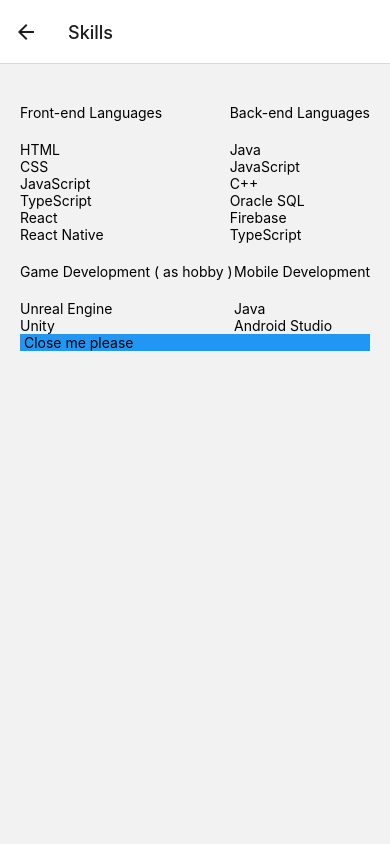
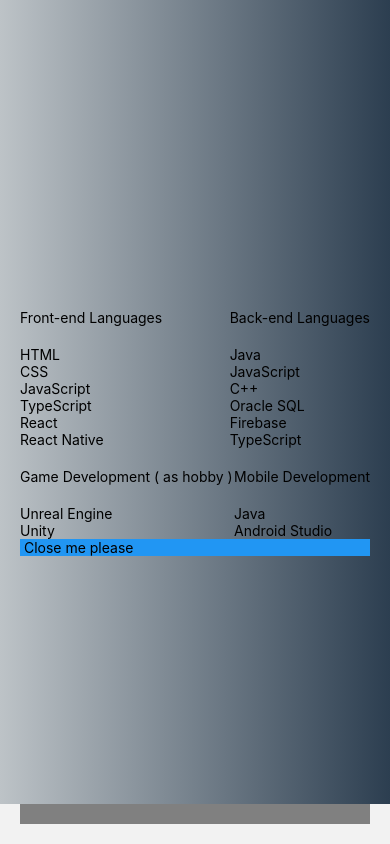
Before and after one commit to PlayerProgramming/HenryPortfolio, a React Native app: screen /Skills in a window 390 px wide. Built offline with nearby package versions, Linux system fonts and the light colour scheme.

Commit message:
Added small styles on the bio page

```diff
--- a/source/Infos.tsx
+++ b/source/Infos.tsx
@@ -2,18 +2,15 @@
   StyleSheet,
   Text,
   View,
-  Modal,
-  Alert,
-  Touchable,
   Image,
   TouchableOpacity,
+  Platform,
 } from "react-native";
-import { useNavigation } from "@react-navigation/native";
 import React, { Component } from "react";
-import Collapsible from "react-native-collapsible";
 import Accordion from "react-native-collapsible/Accordion";
-import { useNavigationState } from "@react-navigation/native";
-// React, React Native, HTMl, CSS, JavaScript, TypeScript, Java, C++, SQL, Unreal Engine
+import { SafeAreaView } from "react-native-safe-area-context";
+import { LinearGradient } from "expo-linear-gradient";
+import { theme } from "./Mainpage";
 
 const felanguage: Array<any> = [
   {
@@ -119,16 +116,24 @@
 ];
 export function Bio({ navigation }) {
   return (
-    <View style={styles.centeredView}>
-      <Text style={[styles.modalText, { marginBottom: 50 }]}>
+    <SafeAreaView style={styles.container}>
+      <LinearGradient
+        colors={theme.gradientContents}
+        style={styles.background}
+        start={{ x: 0, y: 1 }}
+        end={{ x: 1, y: 1 }}
+      />
+      <View style={styles.textContainer}>
+        <Text style={[{ marginBottom: 50 }]}>
           <Text></Text>An energetic and friendly front-end developer, exprienced
           in React Native, but willing to expand to be a Full-Stack developer.
           {"\n\n"}
           Motivated and driven for a passion to learn new languages, and always
-        seeking opportunities to grow and contribute to the company's goals and
-        needs.
+          seeking opportunities to grow and contribute to the company's goals
+          and needs.
         </Text>
-
+      </View>
+      <View style={styles.textContainer}>
         <Text>
           <Image
             style={{ width: 35, height: 35 }}
@@ -136,16 +141,23 @@
           />
           Nickname "PlayerOne", because writing codes like a game.
         </Text>
+      </View>
       <TouchableOpacity onPress={() => navigation.goBack()}>
         <Text style={styles.buttonClose}> Close me please</Text>
       </TouchableOpacity>
-    </View>
+    </SafeAreaView>
   );
 }
 
 export function Skills({ navigation }) {
   return (
-    <View style={[styles.centeredView]}>
+    <SafeAreaView style={[styles.container]}>
+      <LinearGradient
+        colors={theme.gradientContents}
+        style={styles.background}
+        start={{ x: 0, y: 1 }}
+        end={{ x: 1, y: 1 }}
+      />
       <View
         style={{
           flexDirection: "row",
@@ -187,7 +199,7 @@
       <TouchableOpacity onPress={() => navigation.goBack()}>
         <Text style={styles.buttonClose}> Close me please</Text>
       </TouchableOpacity>
-    </View>
+    </SafeAreaView>
   );
 }
 
@@ -217,7 +229,13 @@
   };
   render() {
     return (
-      <View style={[styles.centeredView, {}]}>
+      <SafeAreaView style={[styles.container, {}]}>
+        <LinearGradient
+          colors={theme.gradientContents}
+          style={styles.background}
+          start={{ x: 0, y: 1 }}
+          end={{ x: 1, y: 1 }}
+        />
         <Text style={styles.modalText}> Hello Project page</Text>
         <Accordion
           sections={projectContents}
@@ -231,14 +249,20 @@
         <TouchableOpacity onPress={() => this.props.navigation.goBack()}>
           <Text style={styles.buttonClose}> Close me please</Text>
         </TouchableOpacity>
-      </View>
+      </SafeAreaView>
     );
   }
 }
 
 export function Experiences({ navigation }) {
   return (
-    <View style={styles.centeredView}>
+    <SafeAreaView style={styles.container}>
+      <LinearGradient
+        colors={theme.gradientContents}
+        style={styles.background}
+        start={{ x: 0, y: 1 }}
+        end={{ x: 1, y: 1 }}
+      />
       <View>
         <Text>Elite Education</Text>
         <Text>2020 May ~ 2020 August</Text>
@@ -282,7 +306,7 @@
       <TouchableOpacity onPress={() => navigation.goBack()}>
         <Text style={styles.buttonClose}> Close me please</Text>
       </TouchableOpacity>
-    </View>
+    </SafeAreaView>
   );
 }
 export class Interests extends Component {
@@ -311,50 +335,44 @@
   };
   render() {
     return (
-      <View style={[styles.centeredView, {}]}>
-        <Text style={styles.modalText}> Hello Project page</Text>
+      <SafeAreaView style={[styles.container, {}]}>
+        <LinearGradient
+          colors={theme.gradientContents}
+          style={styles.background}
+          start={{ x: 0, y: 1 }}
+          end={{ x: 1, y: 1 }}
+        />
+        <Text> Hello Project page</Text>
         <Accordion
           sections={interestContents}
           activeSections={this.state.activeSections}
           renderHeader={this._renderHeader}
           renderContent={this._renderContent}
           onChange={this._updateSections}
+          touchableComponent={TouchableOpacity}
         />
         {/* //https://github.com/HenryJKang/Night_LightV2
       //https://github.com/HenryJKang/Allegro */}
         <TouchableOpacity onPress={() => this.props.navigation.goBack()}>
           <Text style={styles.buttonClose}> Close me please</Text>
         </TouchableOpacity>
-      </View>
+      </SafeAreaView>
     );
   }
 }
 
 const styles = StyleSheet.create({
-  centeredView: {
+  container: {
     flex: 1,
     // justifyContent: "center",
     // alignItems: "center",
     margin: 20,
+    backgroundColor: "grey",
+    justifyContent: "center",
   },
-  modalView: {
-    margin: 20,
-    // backgroundColor: "white",
-    borderRadius: 20,
-    padding: 35,
-    alignItems: "center",
-    // shadowColor: "#000",
-    // shadowOffset: {
-    //   width: 0,
-    //   height: 2,
-    // },
-    // shadowOpacity: 0.25,
-    // shadowRadius: 4,
-    // elevation: 5,
-  },
-  modalText: {
-    marginBottom: 15,
-    textAlign: "center",
+
+  textContainer: {
+    borderWidth: 0.5,
   },
   buttonClose: {
     backgroundColor: "#2196F3",
@@ -363,10 +381,30 @@
     marginBottom: 20,
     marginVertical: 20,
   },
+  background: {
+    position: "absolute",
+    flex: 1,
+    left: 0,
+    right: 0,
+    top: 0,
+    margin: -20,
+    // height: Platform.OS === "android" ? "120%" : "100%",
+    ...Platform.select({
+      ios: {
+        height: 1000,
+      },
+      android: {
+        height: 1400,
+      },
+      default: {
+        height: "100%",
+      },
+    }),
+  },
 });
 // export function Projects({ navigation }) {
 //   return (
-//     <View style={[styles.centeredView, {}]}>
+//     <View style={[styles.container, {}]}>
 //       <Text style={styles.modalText}> Hello Project page</Text>
 //       <Text>Night Light</Text>
 //       <Text>Night Light Content </Text>
--- a/source/Mainpage.tsx
+++ b/source/Mainpage.tsx
@@ -17,14 +17,11 @@
 } from "react-native";
 import { LinearGradient } from "expo-linear-gradient";
 import Contactinfo from "./Contactinfo";
-const Layout: any = {
-  height: Dimensions.get("window").height,
-  width: Dimensions.get("window").width,
-};
 
-const theme: any = {
+export const theme: any = {
   contents: "#fffcdc",
   gradient: ["#feac5e", "#c779d0", "#4bc0c8"],
+  gradientContents: ["#bdc3c7", "#2c3e50"],
 };
 // #ff6e7f
 // →
@@ -59,14 +56,8 @@
 
 export default function Mainpage({ navigation }) {
   return (
-    <SafeAreaView
-      style={[styles.AndroidSafeArea, { flex: 1, backgroundColor: "#D1E1D9" }]}
-    >
-      <LinearGradient
-        colors={theme.gradient}
-        style={styles.background}
-      ></LinearGradient>
-
+    <SafeAreaView style={[styles.AndroidSafeArea, { flex: 1 }]}>
+      <LinearGradient colors={theme.gradient} style={styles.background} />
       <View style={styles.headerContainer}>
         <View style={styles.headerImageContainer}>
           <Image
@@ -119,7 +110,7 @@
     justifyContent: "center",
   },
   headerContainer: {
-    flex: 0.3,
+    flex: 0.4,
     flexDirection: "row",
     margin: 10,
     borderRadius: 20,
@@ -133,7 +124,7 @@
     width: Platform.OS === "web" ? "80%" : "100%",
     height: Platform.OS === "web" ? 200 : undefined,
     flex: 1,
-    resizeMode: "cover",
+    resizeMode: "contain",
     margin: 10,
     borderRadius: 12,
   },
@@ -145,7 +136,6 @@
     // backgroundColor: theme.contents,
 
     margin: 10,
-    borderRadius: 25,
   },
   bodyList: {
     flex: 1,
@@ -157,7 +147,7 @@
     alignItems: "center",
     borderWidth: 0.2,
     borderColor: "black",
-    borderRadius: 25,
+    borderRadius: 20,
   },
   bodyImage: {
     width: undefined,
@@ -170,18 +160,30 @@
     paddingTop: Platform.OS === "android" ? StatusBar.currentHeight : 0,
   },
   footerContainer: {
-    flex: 0.15,
+    flex: 0.1,
+    margin: 10,
     // backgroundColor: theme.contents,
-    margin: 10,
-    borderRadius: 25,
+    // borderRadius: 25,
   },
 
   background: {
     position: "absolute",
+    flex: 1,
     left: 0,
     right: 0,
     top: 0,
-    height: "150%",
+    // height: Platform.OS === "android" ? "120%" : "100%",
+    ...Platform.select({
+      ios: {
+        height: 1000,
+      },
+      android: {
+        height: 1400,
+      },
+      default: {
+        height: "100%",
+      },
+    }),
   },
   modalText: {
     marginBottom: 15,
--- a/source/Router.tsx
+++ b/source/Router.tsx
@@ -9,12 +9,12 @@
 export default function Router() {
   return (
     <NavigationContainer>
-      <Stack.Navigator>
+      <Stack.Navigator screenOptions={{ headerShown: false }}>
         <Stack.Group>
           <Stack.Screen
             name="Mainpage"
             component={Mainpage}
-            options={{ headerShown: false }}
+            // options={{ headerShown: false }}
           />
         </Stack.Group>
 
```
Lines whose indentation alone changed are shown as unchanged.
